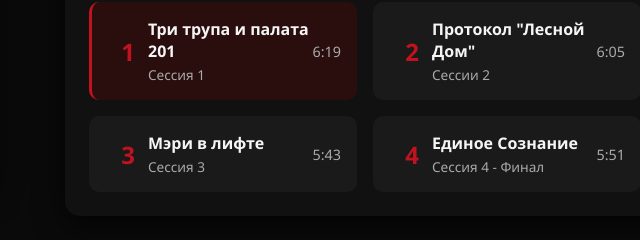
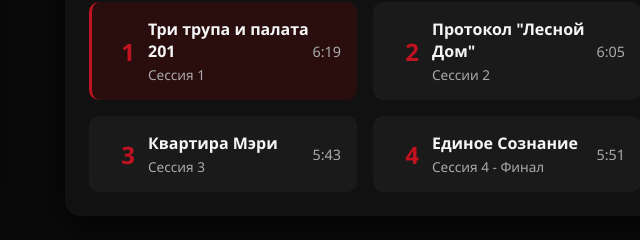
Before and after one commit to mrburdaev146-cmd/SCP_ost, a plain HTML site: page index.html in a window 1280 px wide. Shown: the part 709-949 px from the top of the page, 549-1189 px from the left. Drawn offline with Linux system fonts and the light colour scheme.

Commit message:
Update index.html

```diff
--- a/index.html
+++ b/index.html
@@ -706,7 +706,7 @@
             },
             {
                 id: 3,
-                title: "Мэри в лифте",
+                title: "Квартира Мэри",
                 event: "Сессия 3",
                 duration: "5:43",
                 audioFile: "audio/track3.mp3",
```
